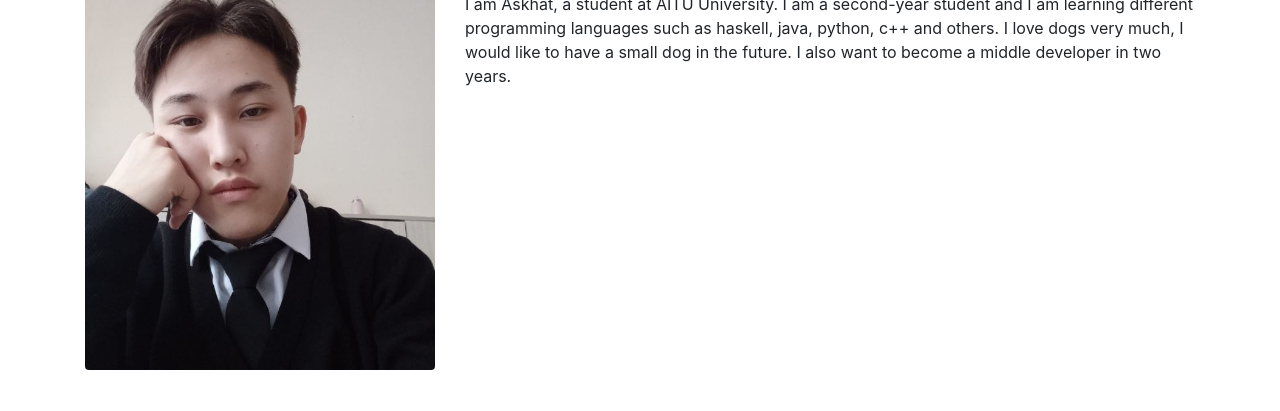
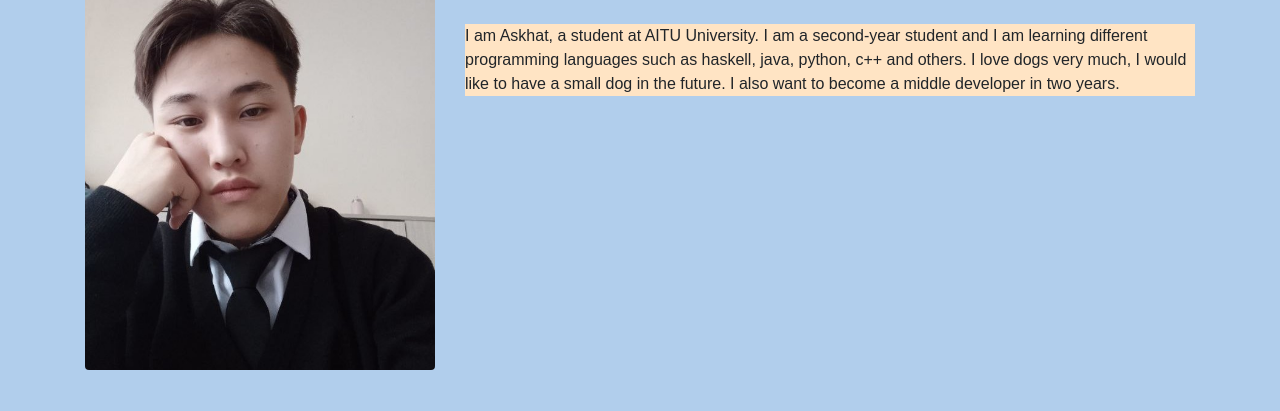
Before and after one commit to askhat00/myportfolio, a plain HTML site: page index.html in a window 1280 px wide. Shown: the part 158-569 px from the top of the page. Drawn offline with nearby package versions, Linux system fonts and the light colour scheme.

Commit message:
Update index.html

```diff
--- a/index.html
+++ b/index.html
@@ -3,8 +3,9 @@
 <head>
   <meta charset="UTF-8">
   <meta name="viewport" content="width=device-width, initial-scale=1.0">
-  <title>My Portfolio</title>
+  <title>My portfolio</title>
   <link rel="stylesheet" href="https://maxcdn.bootstrapcdn.com/bootstrap/4.5.2/css/bootstrap.min.css">
+  <link rel="stylesheet" href="index.css">
 </head>
 <body>
 
```
